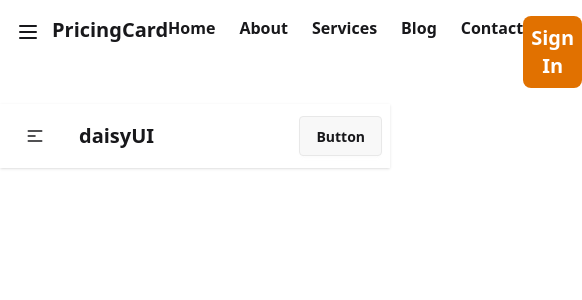
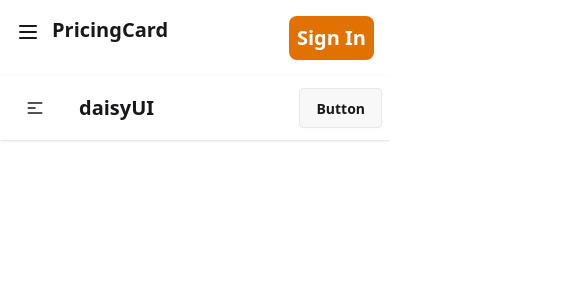
Before and after one commit to iftakhersifat/pricing-card, a React (Vite) app: page / in a window 390 px wide. Shown: the top 300 px of the page, 582 px wide, since content can reach past the window. Built offline with nearby package versions, Linux system fonts and the light colour scheme.

Commit message:
added toggle updated section

```diff
--- a/src/Components/Nav/Nav.jsx
+++ b/src/Components/Nav/Nav.jsx
@@ -25,7 +25,7 @@ const Nav = () => {
 
             <h1 className='font-bold text-xl'>PricingCard</h1>
             </div>
-            <ul className="space-x-6 font-semibold text-md">
+            <ul className="space-x-6 font-semibold text-md md:hidden lg:flex hidden">
                 {
                     links
                 }
```
